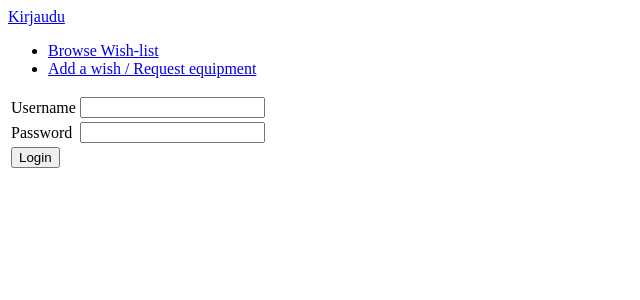
After one commit to jKostet/makerspace, a Flask app: page /auth/login in a window 1280 px wide. The commit adds this page. Shown: the top 300 px of the page, without its empty margins (0-640 px from the left). Run offline with Flask 2, Linux system fonts and the light colour scheme.

Commit message:
Add Users and login/logout

```diff
--- /dev/null
+++ b/application/auth/forms.py
@@ -0,0 +1,9 @@
+from flask_wtf import FlaskForm
+from wtforms import PasswordField, StringField
+
+class LoginForm(FlaskForm):
+    username = StringField("Username")
+    password = PasswordField("Password")
+
+    class Meta:
+        csrf = False
--- /dev/null
+++ b/application/auth/views.py
@@ -0,0 +1,30 @@
+from flask import render_template, request, redirect, url_for
+from flask_login import login_user, logout_user
+
+from application import app
+from application.auth.models import User
+from application.auth.forms import LoginForm
+
+@app.route("/auth/login", methods = ["GET", "POST"])
+def auth_login():
+    if request.method == "GET":
+        return render_template("auth/loginform.html", form = LoginForm())
+
+    form = LoginForm(request.form)
+    # mahdolliset validoinnit
+
+    user = User.query.filter_by(username=form.username.data, password=form.password.data).first()
+    if not user:
+        return render_template("auth/loginform.html", form = form,
+                               error = "No such username or password")
+
+
+    print("Käyttäjä " + user.name + " tunnistettiin")
+
+    login_user(user)
+    return redirect(url_for("index"))
+
+@app.route("/auth/logout")
+def auth_logout():
+    logout_user()
+    return redirect(url_for("index"))
--- /dev/null
+++ b/application/templates/auth/loginform.html
@@ -0,0 +1,29 @@
+{% extends "layout.html" %}
+
+{% block body %}
+{{ error }}
+<form method="POST" action="{{ url_for('auth_login') }}">
+  <table>
+    <tr>
+      <td>
+	       {{ form.username.label }}
+      </td>
+      <td>
+	       {{ form.username }}
+      </td>
+    </tr>
+    <tr>
+      <td>
+	       {{ form.password.label }}
+      </td>
+      <td>
+	       {{ form.password }}
+      </td>
+    </tr>
+    <tr>
+      <td colspan="2">
+	       <input type="submit" value="Login"/>
+      </td>
+    </tr>
+</form>
+{% endblock %}
--- a/application/templates/layout.html
+++ b/application/templates/layout.html
@@ -6,6 +6,13 @@
   </head>
 
   <body>
+    {% if current_user.is_authenticated %}
+    <p>
+      Logged in as {{ current_user.name }}. <a href="{{ url_for('auth_logout') }}">Kirjaudu ulos</a>
+    </p>
+    {% else %}
+    <a href="{{ url_for('auth_login') }}">Kirjaudu</a>
+    {% endif %}
     <ul>
     	<li><a href="{{ url_for('wishes_index') }}">Browse Wish-list</a></li>
     	<li><a href="{{ url_for('wishes_form') }}">Add a wish / Request equipment</a></li>
```
Also changed, not shown: application/__init__.py (+26 -9 lines), application/auth/models.py (added, +32 -0 lines).
